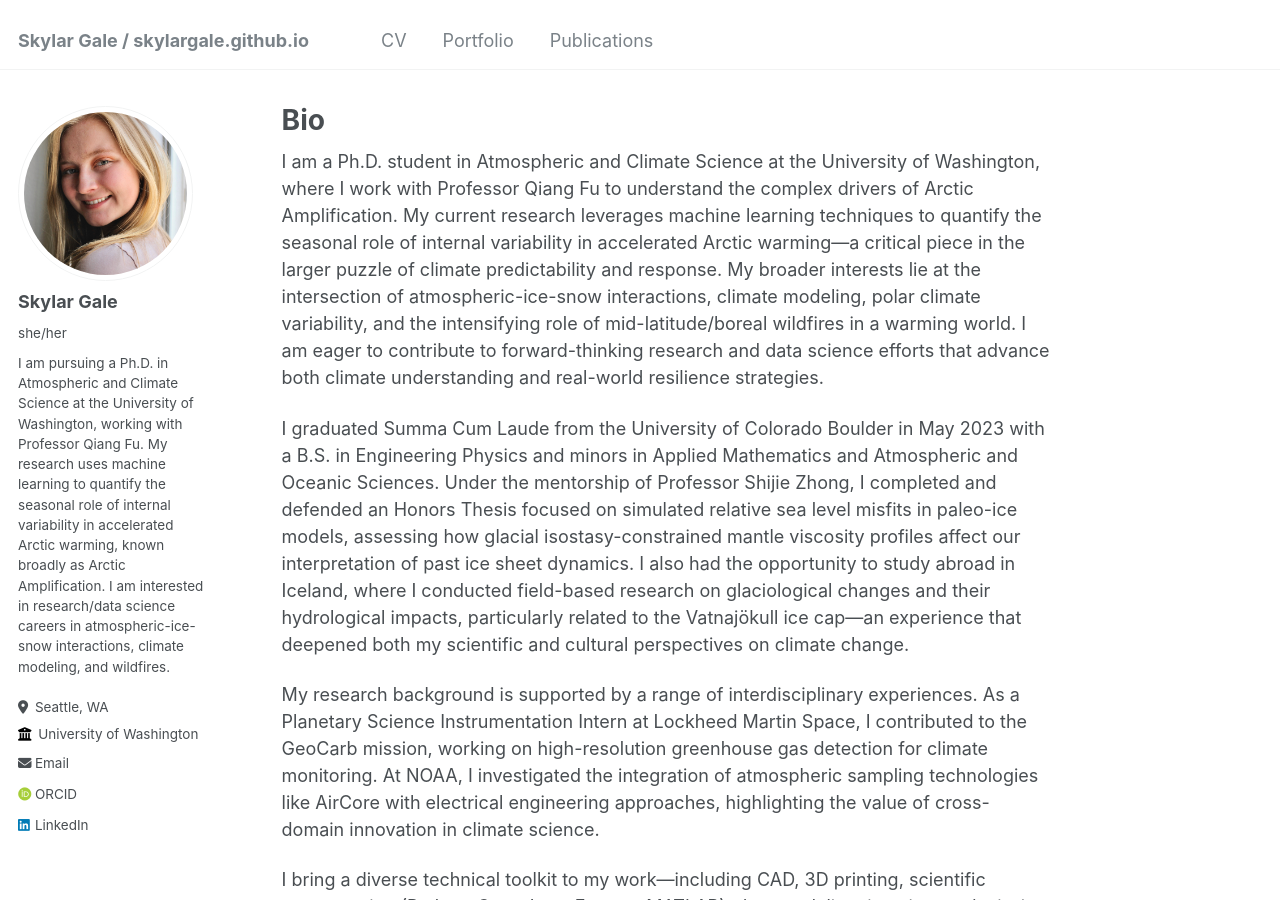
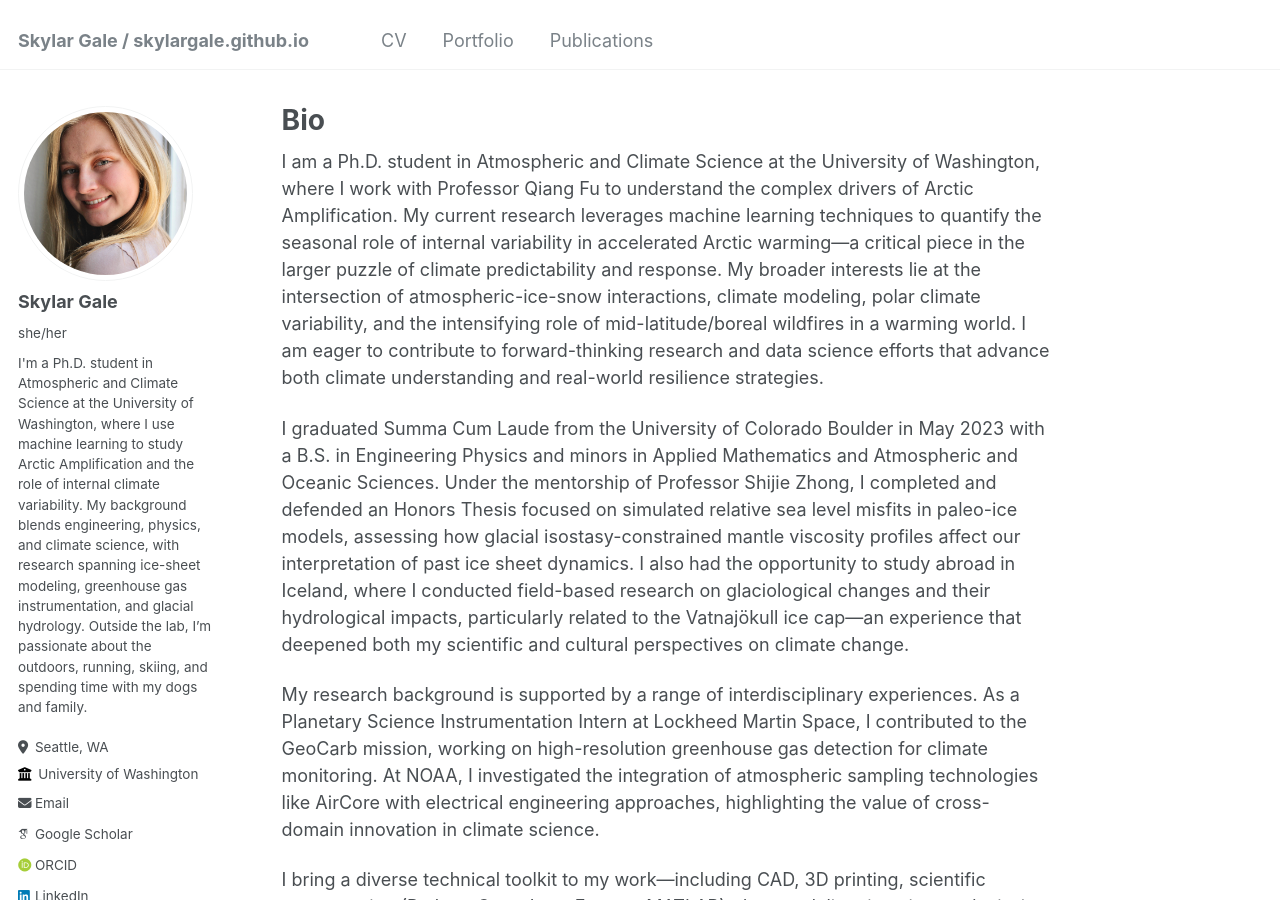
Before and after one commit to skylargale/skylargale.github.io, a Jekyll site: the page built from _pages/about.md, in a window 1280 px wide and 900 px high. Built offline with Jekyll 4.4.1, drawn with Linux system fonts in a browser that asks for light colours; some web fonts are replaced; part of the change alters nothing that is shown.

Commit message:
Update _config.yml

```diff
--- a/_config.yml
+++ b/_config.yml
@@ -24,7 +24,7 @@ author:
   avatar           : "profile.png"
   name             : "Skylar Gale"
   pronouns         : "she/her"
-  bio              : "I am pursuing a Ph.D. in Atmospheric and Climate Science at the University of Washington, working with Professor Qiang Fu. My research uses machine learning to quantify the seasonal role of internal variability in accelerated Arctic warming, known broadly as Arctic Amplification. I am interested in research/data science careers in atmospheric-ice-snow interactions, climate modeling, and wildfires."
+  bio              : "I'm a Ph.D. student in Atmospheric and Climate Science at the University of Washington, where I use machine learning to study Arctic Amplification and the role of internal climate variability. My background blends engineering, physics, and climate science, with research spanning ice-sheet modeling, greenhouse gas instrumentation, and glacial hydrology. Outside the lab, I’m passionate about the outdoors, running, skiing, and spending time with my dogs and family."
   email            : "skylarcgale@gmail.com"
   location         : "Seattle, WA"
   employer         : "University of Washington"
@@ -37,7 +37,7 @@ author:
 
   # Academic websites
   # arxiv            : # URL
-  # googlescholar    : # URL
+  googlescholar    : "https://scholar.google.com/citations?hl=en&user=jVxYu3IAAAAJ&view_op=list_works&gmla=ANZ5fUNLQeWVdck5CyW5cbI9a5EdYYkdkgZkK0N4v70HtrhohTmTOMub_Zqn2dGbf45LGuasRZP55EJSbMMRlhk7"
   orcid            : "https://orcid.org/0000-0003-4503-6237"
 
 # Site Settings
@@ -224,9 +224,9 @@ defaults:
       type: portfolio
     values:
       layout: single
-      author_profile: true
-      share: true
-      comment: true
+      author_profile: false
+      share: false
+      comment: false
   # _talks
   - scope:
       path: ""
```
